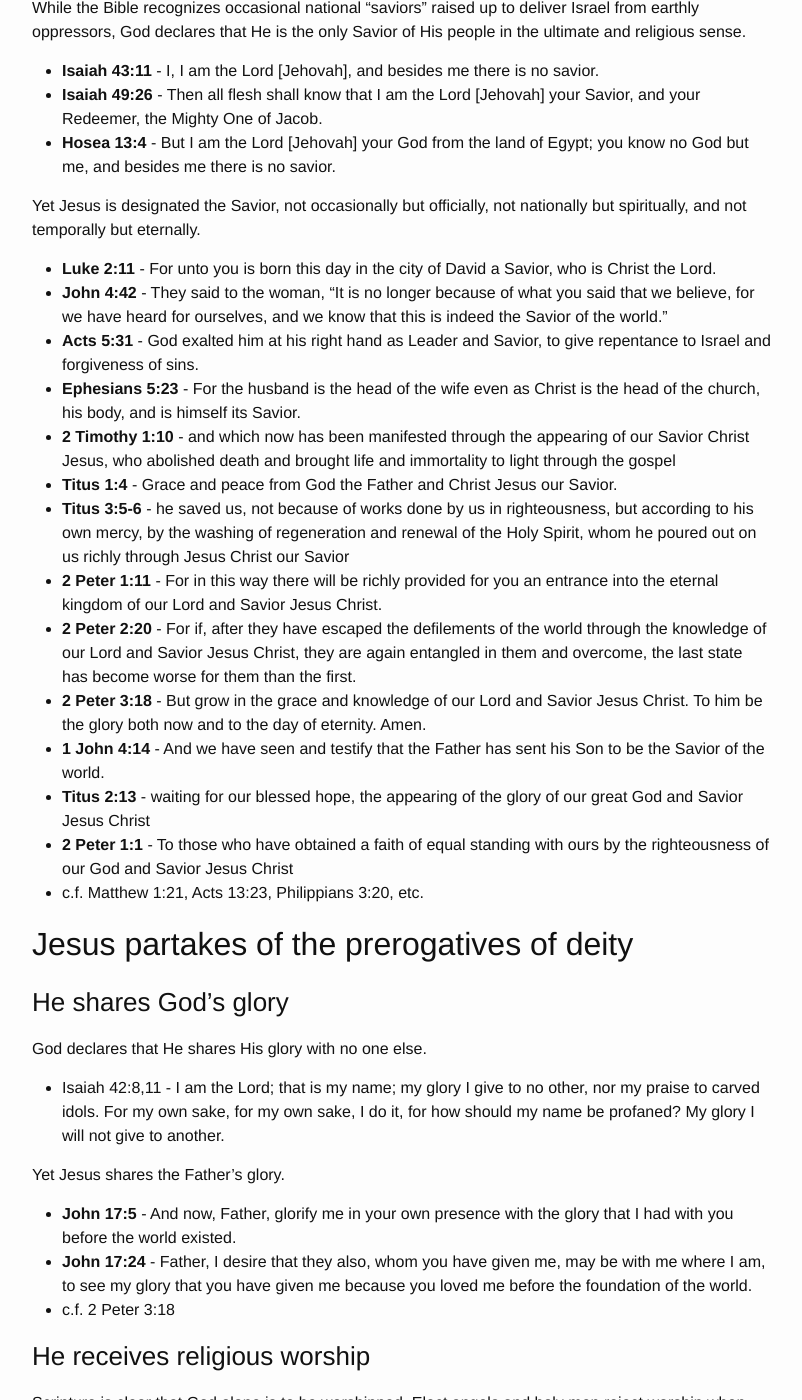
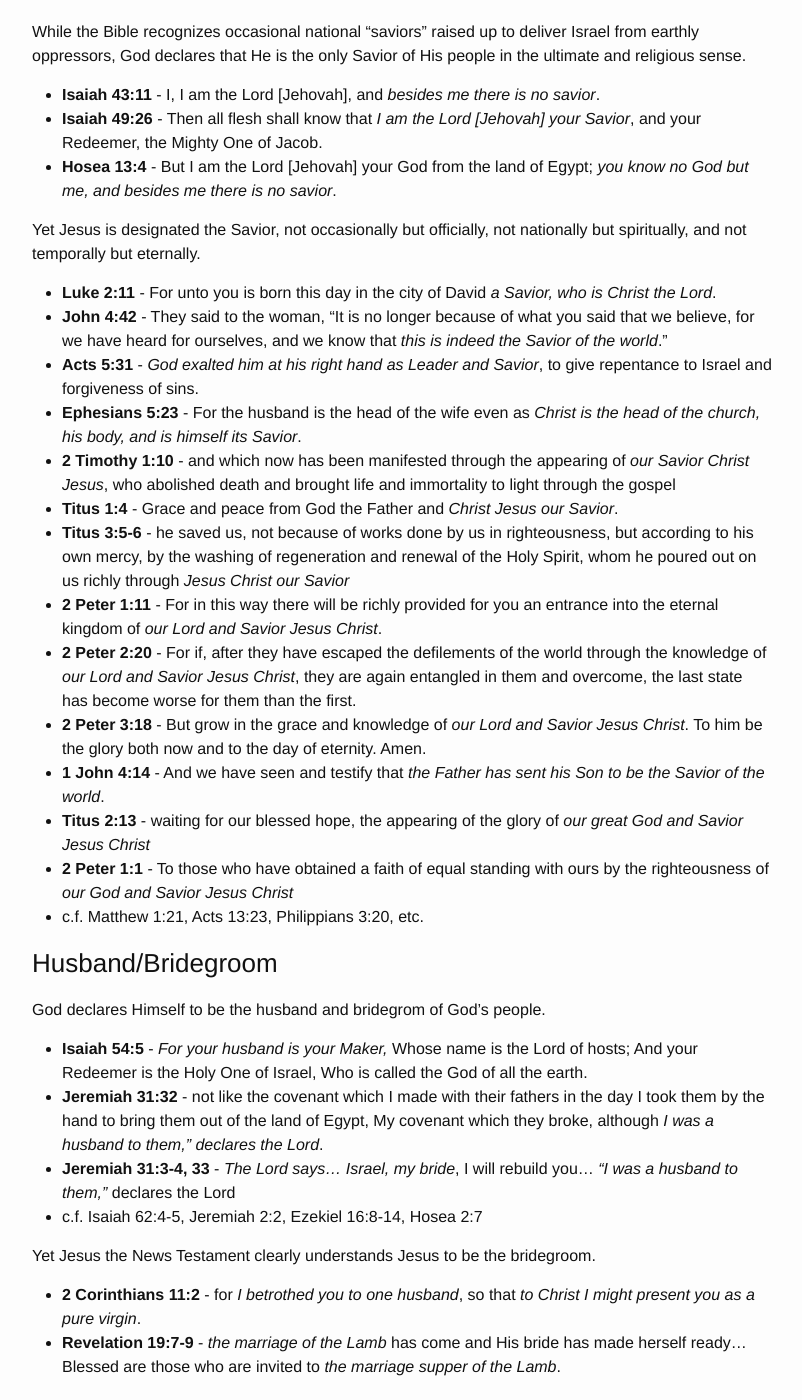
Before and after one commit to TravisCarden/traviscarden.github.io, a Jekyll site: the page built from _posts/2014-03-10-deity-of-christ-verse-list.md, in a window 1280 px wide and 1400 px high, scrolled down 6401 px. Shown: the whole window, without its empty margins (238-1040 px from the left). Built offline with Jekyll 4.4.1, drawn with Linux system fonts in a browser that asks for light colours; some of the changed text lies outside the part shown.

Commit message:
Added "Husband/Bridegroom" point to Total Depravity Verse List.

```diff
--- a/_posts/2014-03-10-deity-of-christ-verse-list.md
+++ b/_posts/2014-03-10-deity-of-christ-verse-list.md
@@ -112,8 +112,8 @@ Yet Jesus takes the name "the Alpha and the Omega".
 
 God is the King of kings and Lord of lords.
 
-- **Deuteronomy 10:17** - For the Lord your God is God of gods and Lord of lords, the great, the mighty, and the awesome God, who is not partial and takes no bribe.
-- **Psalm 136:1-3** - Give thanks to the Lord, for he is good, for his steadfast love endures forever. Give thanks to the God of gods, for his steadfast love endures forever. Give thanks to the Lord of lords, for his steadfast love endures forever;
+- **Deuteronomy 10:17** - For the Lord your God is *God of gods and Lord of lords*, the great, the mighty, and the awesome God, who is not partial and takes no bribe.
+- **Psalm 136:1-3** - Give thanks to the Lord, for he is good, for his steadfast love endures forever. Give thanks to *the God of gods*, for his steadfast love endures forever. Give thanks to *the Lord of lords*, for his steadfast love endures forever;
 - **1 Timothy 6:13-15** - I charge you in the presence of God, who gives life to all things, and of Christ Jesus, who in his testimony before Pontius Pilate made the good confession, to keep the commandment unstained and free from reproach until the appearing of our Lord Jesus Christ, which he will display at the proper time—_he who is the blessed and only Sovereign, the King of kings and Lord of lords_, who alone has immortality, who dwells in unapproachable light, whom no one has ever seen or can see. To him be honor and eternal dominion. Amen.
 
 Yet Jesus is called the King of kings and Lord of lords.
@@ -125,26 +125,40 @@ Yet Jesus is called the King of kings and Lord of lords.
 
 While the Bible recognizes occasional national "saviors" raised up to deliver Israel from earthly oppressors, God declares that He is the only Savior of His people in the ultimate and religious sense.
 
-- **Isaiah 43:11** - I, I am the Lord [Jehovah], and besides me there is no savior.
-- **Isaiah 49:26** - Then all flesh shall know that I am the Lord [Jehovah] your Savior, and your Redeemer, the Mighty One of Jacob.
-- **Hosea 13:4** - But I am the Lord [Jehovah] your God from the land of Egypt; you know no God but me, and besides me there is no savior.
+- **Isaiah 43:11** - I, I am the Lord [Jehovah], and *besides me there is no savior*.
+- **Isaiah 49:26** - Then all flesh shall know that *I am the Lord [Jehovah] your Savior*, and your Redeemer, the Mighty One of Jacob.
+- **Hosea 13:4** - But I am the Lord [Jehovah] your God from the land of Egypt; *you know no God but me, and besides me there is no savior*.
 
 Yet Jesus is designated the Savior, not occasionally but officially, not nationally but spiritually, and not temporally but eternally.
 
-- **Luke 2:11** - For unto you is born this day in the city of David a Savior, who is Christ the Lord.
-- **John 4:42** - They said to the woman, "It is no longer because of what you said that we believe, for we have heard for ourselves, and we know that this is indeed the Savior of the world."
-- **Acts 5:31** - God exalted him at his right hand as Leader and Savior, to give repentance to Israel and forgiveness of sins.
-- **Ephesians 5:23** - For the husband is the head of the wife even as Christ is the head of the church, his body, and is himself its Savior.
-- **2 Timothy 1:10** - and which now has been manifested through the appearing of our Savior Christ Jesus, who abolished death and brought life and immortality to light through the gospel
-- **Titus 1:4** - Grace and peace from God the Father and Christ Jesus our Savior.
-- **Titus 3:5-6** - he saved us, not because of works done by us in righteousness, but according to his own mercy, by the washing of regeneration and renewal of the Holy Spirit, whom he poured out on us richly through Jesus Christ our Savior
-- **2 Peter 1:11** - For in this way there will be richly provided for you an entrance into the eternal kingdom of our Lord and Savior Jesus Christ.
-- **2 Peter 2:20** - For if, after they have escaped the defilements of the world through the knowledge of our Lord and Savior Jesus Christ, they are again entangled in them and overcome, the last state has become worse for them than the first.
-- **2 Peter 3:18** - But grow in the grace and knowledge of our Lord and Savior Jesus Christ. To him be the glory both now and to the day of eternity. Amen.
-- **1 John 4:14** - And we have seen and testify that the Father has sent his Son to be the Savior of the world.
-- **Titus 2:13** - waiting for our blessed hope, the appearing of the glory of our great God and Savior Jesus Christ
-- **2 Peter 1:1** - To those who have obtained a faith of equal standing with ours by the righteousness of our God and Savior Jesus Christ
+- **Luke 2:11** - For unto you is born this day in the city of David *a Savior, who is Christ the Lord*.
+- **John 4:42** - They said to the woman, "It is no longer because of what you said that we believe, for we have heard for ourselves, and we know that *this is indeed the Savior of the world*."
+- **Acts 5:31** - *God exalted him at his right hand as Leader and Savior*, to give repentance to Israel and forgiveness of sins.
+- **Ephesians 5:23** - For the husband is the head of the wife even as *Christ is the head of the church, his body, and is himself its Savior*.
+- **2 Timothy 1:10** - and which now has been manifested through the appearing of *our Savior Christ Jesus*, who abolished death and brought life and immortality to light through the gospel
+- **Titus 1:4** - Grace and peace from God the Father and *Christ Jesus our Savior*.
+- **Titus 3:5-6** - he saved us, not because of works done by us in righteousness, but according to his own mercy, by the washing of regeneration and renewal of the Holy Spirit, whom he poured out on us richly through *Jesus Christ our Savior*
+- **2 Peter 1:11** - For in this way there will be richly provided for you an entrance into the eternal kingdom of *our Lord and Savior Jesus Christ*.
+- **2 Peter 2:20** - For if, after they have escaped the defilements of the world through the knowledge of *our Lord and Savior Jesus Christ*, they are again entangled in them and overcome, the last state has become worse for them than the first.
+- **2 Peter 3:18** - But grow in the grace and knowledge of *our Lord and Savior Jesus Christ*. To him be the glory both now and to the day of eternity. Amen.
+- **1 John 4:14** - And we have seen and testify that *the Father has sent his Son to be the Savior of the world*.
+- **Titus 2:13** - waiting for our blessed hope, the appearing of the glory of *our great God and Savior Jesus Christ*
+- **2 Peter 1:1** - To those who have obtained a faith of equal standing with ours by the righteousness of *our God and Savior Jesus Christ*
 - c.f. Matthew 1:21, Acts 13:23, Philippians 3:20, etc.
+
+### Husband/Bridegroom
+
+God declares Himself to be the husband and bridegrom of God's people.
+
+- **Isaiah 54:5** - *For your husband is your Maker,* Whose name is the Lord of hosts; And your Redeemer is the Holy One of Israel, Who is called the God of all the earth.
+- **Jeremiah 31:32** - not like the covenant which I made with their fathers in the day I took them by the hand to bring them out of the land of Egypt, My covenant which they broke, although *I was a husband to them," declares the Lord*.
+- **Jeremiah 31:3-4, 33** - *The Lord says... Israel, my bride*, I will rebuild you... *"I was a husband to them,"* declares the Lord
+- c.f. Isaiah 62:4-5, Jeremiah 2:2, Ezekiel 16:8-14, Hosea 2:7
+
+Yet Jesus the News Testament clearly understands Jesus to be the bridegroom.
+
+- **2 Corinthians 11:2** - for *I betrothed you to one husband*, so that *to Christ I might present you as a pure virgin*.
+- **Revelation 19:7-9** - *the marriage of the Lamb* has come and His bride has made herself ready... Blessed are those who are invited to *the marriage supper of the Lamb*.
 
 ## Jesus partakes of the prerogatives of deity
 
@@ -152,13 +166,12 @@ Yet Jesus is designated the Savior, not occasionally but officially, not nationa
 
 God declares that He shares His glory with no one else.
 
-- Isaiah 42:8,11 - I am the Lord; that is my name; my glory I give to no other, nor my praise to carved idols. For my own sake, for my own sake, I do it, for how should my name be profaned? My glory I will not give to another.
+- **Isaiah 42:8,11** - I am the Lord; that is my name; *my glory I give to no other*, nor my praise to carved idols. For my own sake, for my own sake, I do it, for how should my name be profaned? *My glory I will not give to another.*
 
 Yet Jesus shares the Father's glory.
 
-- **John 17:5** - And now, Father, glorify me in your own presence with the glory that I had with you before the world existed.
-- **John 17:24** - Father, I desire that they also, whom you have given me, may be with me where I am, to see my glory that you have given me because you loved me before the foundation of the world.
-- c.f. 2 Peter 3:18
+- **John 17:5** - And now, *Father, glorify me* in your own presence with *the glory that I had with you before the world existed*.
+- c.f. John 17:24, 2 Peter 3:18
 
 ### He receives religious worship
 
@@ -246,7 +259,7 @@ Yet Jesus accepts worship.
 God specifically disclaims any help or agency in creation outside himself.
 
 - **Isaiah 44:24** - Thus says the Lord, your Redeemer, who formed you from the womb: "I am the Lord, who made all things, who _alone_ stretched out the heavens, who spread out the earth _by myself_,
-- c.f. Job 9:8
+- c.f. Job 9:8, Isaiah 45:18, 54:5
 
 And yet Jesus is repeatedly attributed with the work of creation.
 
```
Also changed, not shown: other parts of _posts/2014-03-10-deity-of-christ-verse-list.md (+6 -6 lines).
